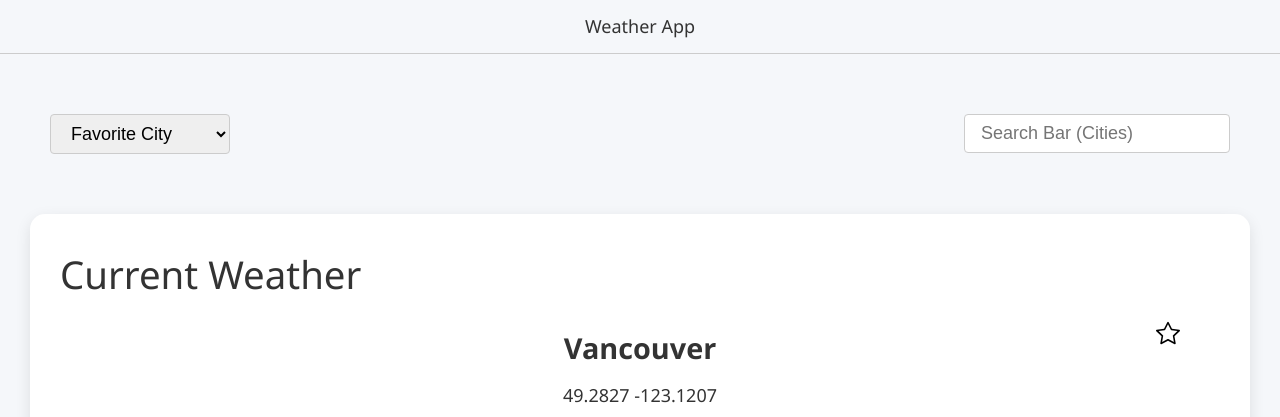
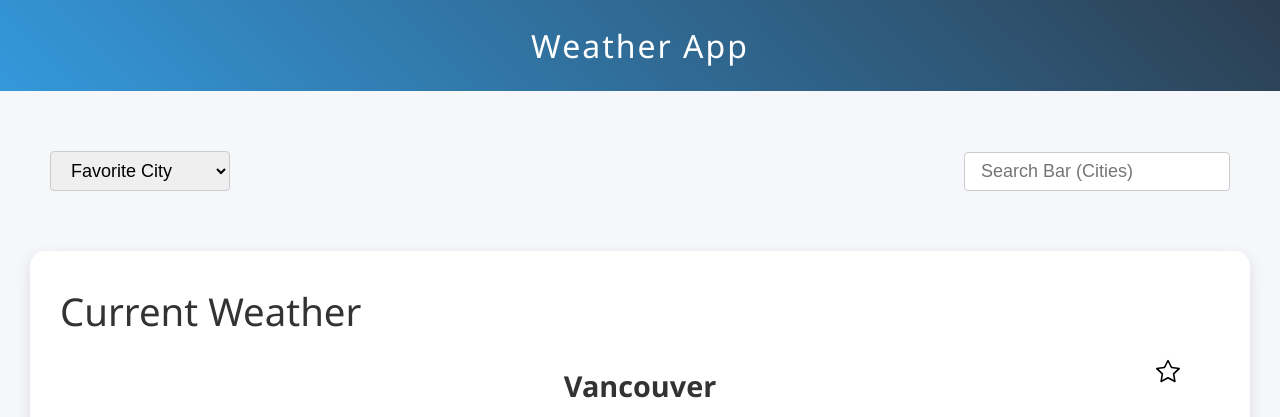
Before and after one commit to obrkn/CICCC-Web-Dev2-WeatherApp, a website: page index.html in a window 1280 px wide. Shown: the top 417 px of the page. Drawn offline with nearby package versions, Linux system fonts and the light colour scheme; some packages are replaced by stand-ins of ours; files that its build step writes are made by us from their sources.

Commit message:
💄 update header style

```diff
--- a/scss/_header.scss
+++ b/scss/_header.scss
@@ -1,6 +1,12 @@
+#header {
+    text-align: center;
+    padding: 20px 0;
+    background: linear-gradient(45deg, #3498db, #2c3e50);
+    color: white;
+}
+
 #header h1 {
-    padding: 12px 0;
-    margin: auto;
-    text-align: center;
-    border-bottom: 1px solid #ccc;
+    font-size: 2rem;
+    font-weight: 500;
+    letter-spacing: 2px;
 }
```
